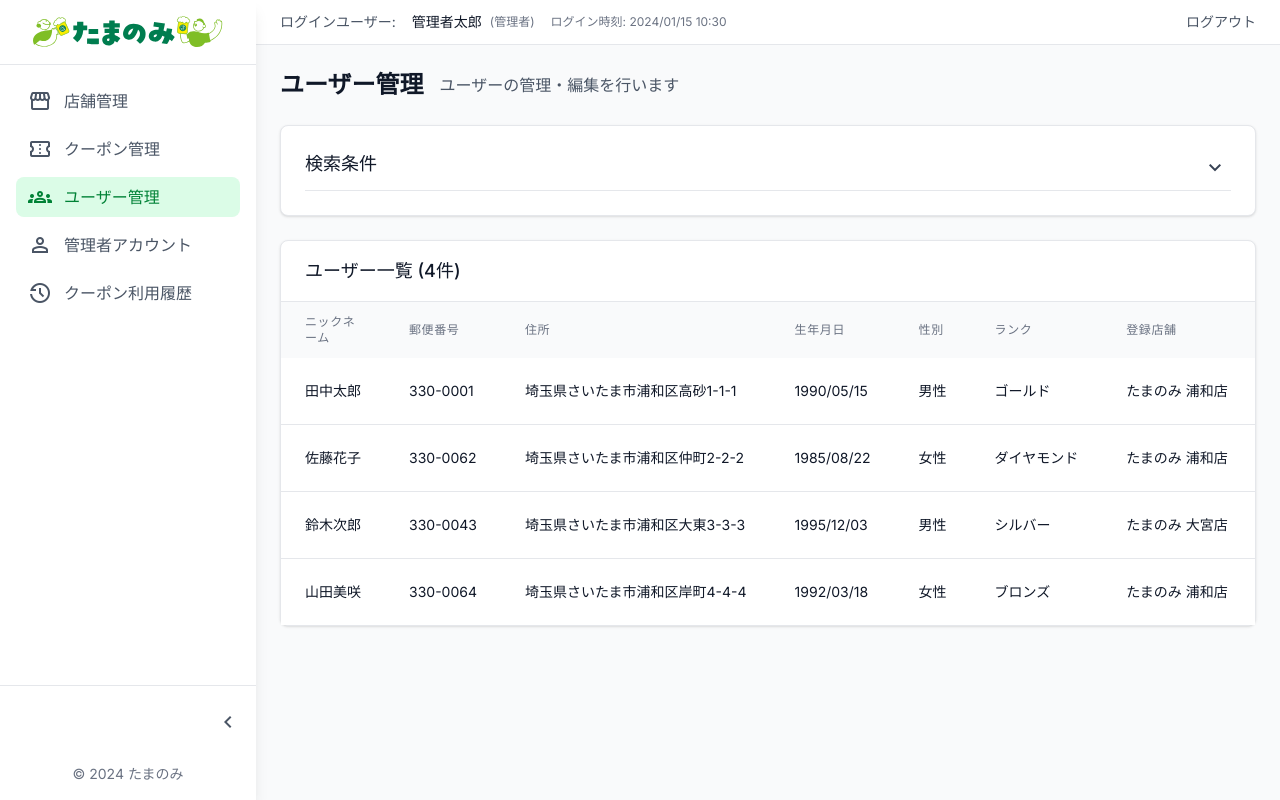
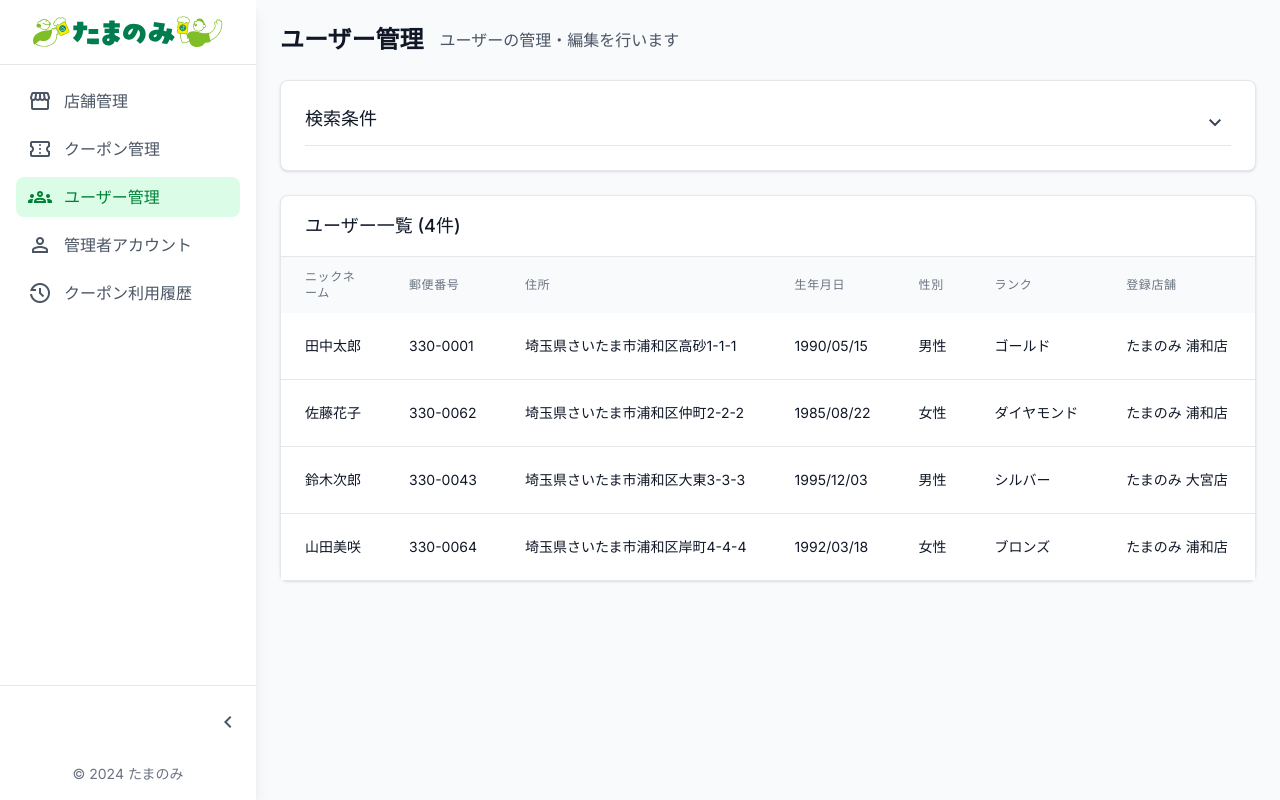
Before and after one commit to HV-development/tamanomi-admin, a Next.js app: page /users in a window 1280 px wide. Built offline with nearby package versions, Linux system fonts and the light colour scheme.

Commit message:
ログインユーザー表示を削除

```diff
--- a/src/components/templates/DashboardLayout.tsx
+++ b/src/components/templates/DashboardLayout.tsx
@@ -1,5 +1,4 @@
 import Sidebar from '../organisms/Sidebar';
-import UserHeader from '../molecules/UserHeader';
 
 interface DashboardLayoutProps {
   children: React.ReactNode;
@@ -10,7 +9,6 @@ export default function DashboardLayout({ children }: DashboardLayoutProps) {
     <div className="flex h-screen bg-gray-50">
       <Sidebar />
       <main className="flex-1 flex flex-col overflow-hidden">
-        <UserHeader />
         <div className="flex-1 overflow-auto">
           <div className="p-6">
             {children}
```
